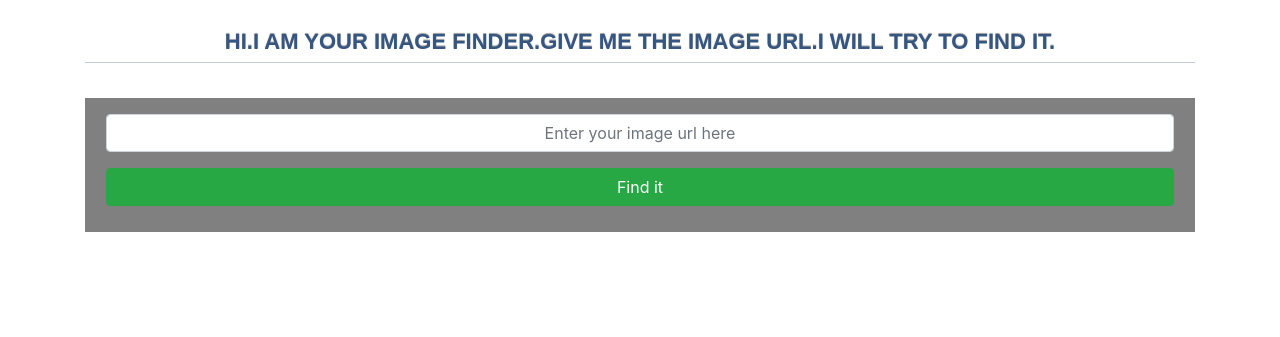
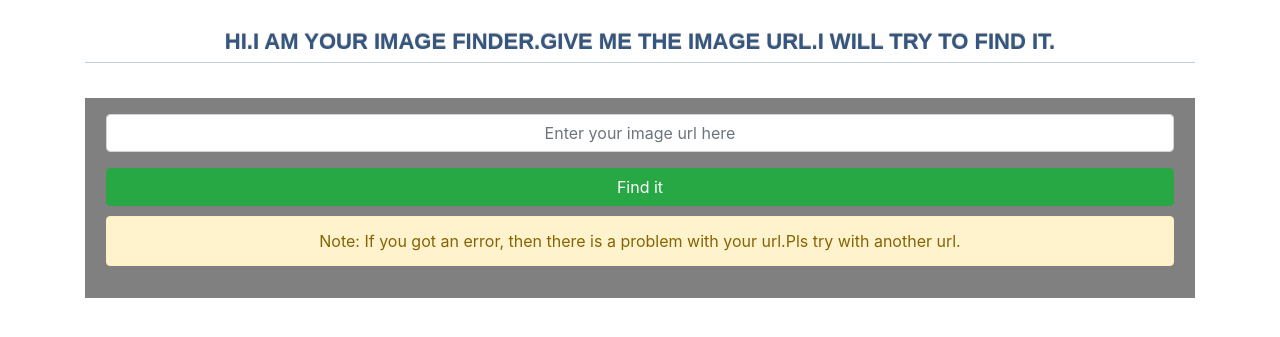
Before and after one commit to ss94866/imagereg, a Django app: page / in a window 1280 px wide. Shown: the top 337 px of the page. Run offline with Django 3.2, Linux system fonts and the light colour scheme; some libraries are stand-ins or nearby versions.

Commit message:
Update index.html

```diff
--- a/imgreg/templates/index.html
+++ b/imgreg/templates/index.html
@@ -99,7 +99,10 @@
 
             <button type="submit" class="btn btn-success" id="submit">Find it</button><br>
         </form>
-        {% if response %}
+         <div class="alert alert-warning" role="alert" style="text-align:center;">
+        Note:    If you got an error, then there is a problem with your url.Pls try with another url.
+        </div>
+	 {% if response %}
         <h4 id="result">My Prediction</h4>
 
         <center><img src="{{url}}" alt="Your image will be shown here." class="img-fluid" id="img"></center><br>
```
